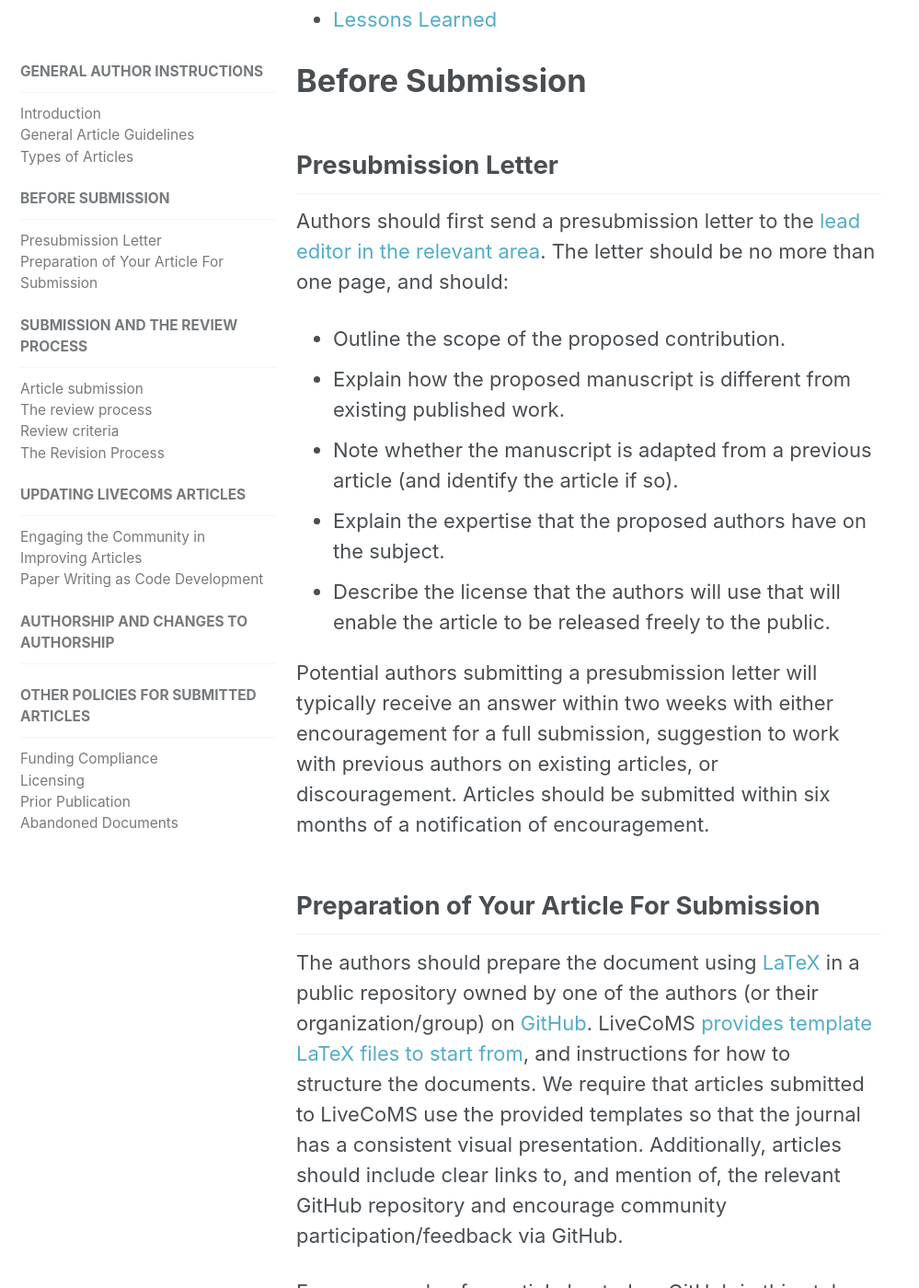
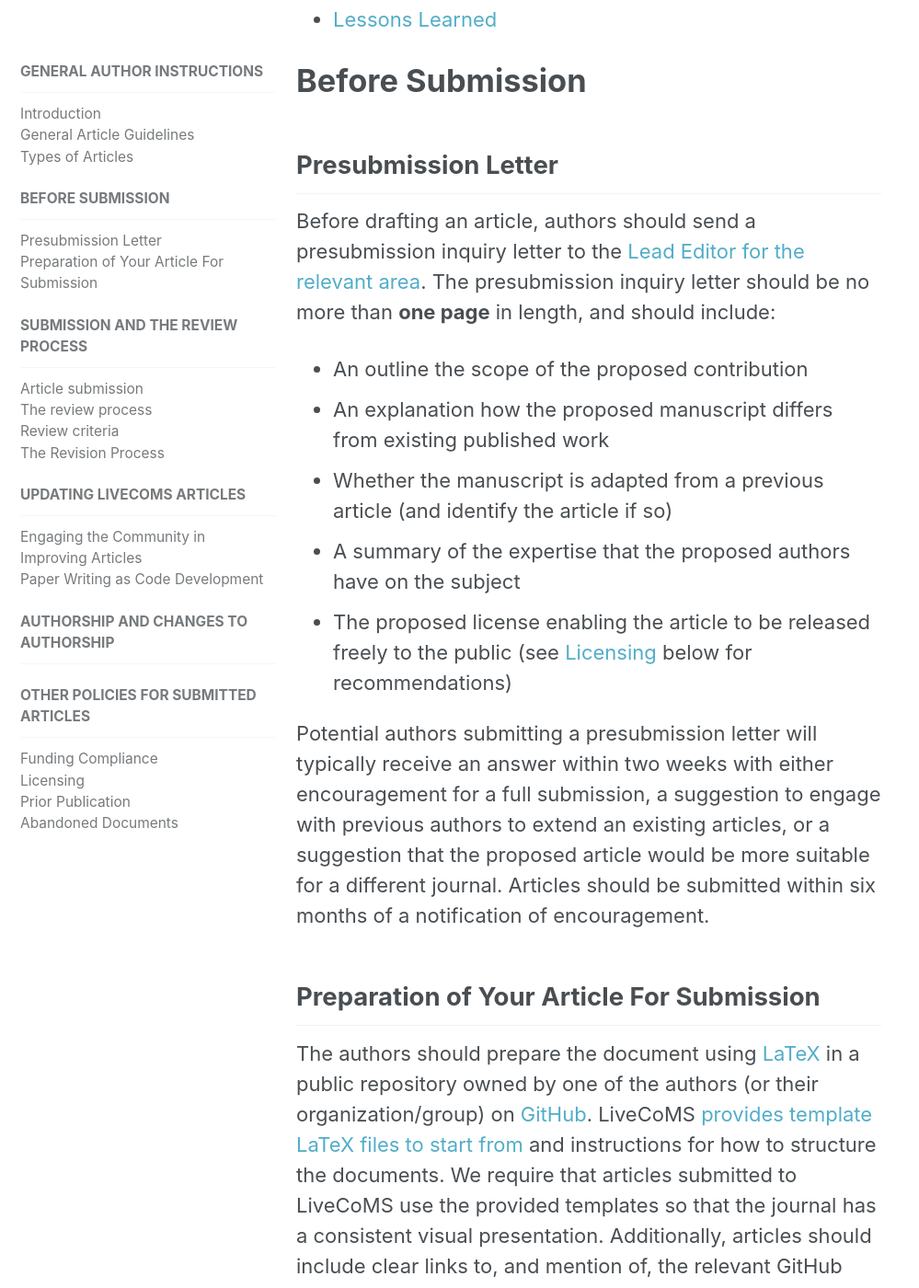
Before and after one commit to livecomsjournal/livecomsjournal.github.io, a Jekyll site: the page built from _author_instructions/01_policies.md, in a window 1280 px wide and 1400 px high, scrolled down 1277 px. Shown: the whole window at 92% size, without its empty margins (0-999 px from the left). Built offline with Jekyll 4.4.1, drawn with Linux system fonts in a browser that asks for light colours; some of the changed text lies outside the part shown.

Commit message:
Copy editing to Author Instructions - Author Policies

```diff
--- a/_author_instructions/01_policies.md
+++ b/_author_instructions/01_policies.md
@@ -38,15 +38,15 @@
 
 ## Presubmission Letter
 
-Authors should first send a presubmission letter to the [lead editor in the relevant area](http://www.livecomsjournal.org/editorial-board).
-The letter should be no more than one page, and should:
-* Outline the scope of the proposed contribution.
-* Explain how the proposed manuscript is different from existing published work.
-* Note whether the manuscript is adapted from a previous article (and identify the article if so).
-* Explain the expertise that the proposed authors have on the subject.
-* Describe the license that the authors will use that will enable the article to be released freely to the public.
+Before drafting an article, authors should send a presubmission inquiry letter to the [Lead Editor for the relevant area](http://www.livecomsjournal.org/editorial-board).
+The presubmission inquiry letter should be no more than **one page** in length, and should include:
+* An outline the scope of the proposed contribution
+* An explanation how the proposed manuscript differs from existing published work
+* Whether the manuscript is adapted from a previous article (and identify the article if so)
+* A summary of the expertise that the proposed authors have on the subject
+* The proposed license enabling the article to be released freely to the public (see [Licensing](https://livecomsjournal.github.io/authors/policies/index.html#licensing) below for recommendations)
 
-Potential authors submitting a presubmission letter will typically receive an answer within two weeks with either encouragement for a full submission, suggestion to work with previous authors on existing articles, or discouragement.
+Potential authors submitting a presubmission letter will typically receive an answer within two weeks with either encouragement for a full submission, a suggestion to engage with previous authors to extend an existing articles, or a suggestion that the proposed article would be more suitable for a different journal.
 Articles should be submitted within six months of a notification of encouragement.
 
 ## Preparation of Your Article For Submission
@@ -54,7 +54,7 @@
 The authors should prepare the document using
 [LaTeX](https://www.latex-project.org/) in a public repository owned
 by one of the authors (or their organization/group) on [GitHub](http://wwww.github.com).
-LiveCoMS [provides template LaTeX files to start from](https://github.com/livecomsjournal/article_templates), and instructions for how to structure the documents.
+LiveCoMS [provides template LaTeX files to start from](https://github.com/livecomsjournal/article_templates) and instructions for how to structure the documents.
 We require that articles submitted to LiveCoMS use the provided templates so that the journal has a consistent visual presentation.
 Additionally, articles should include clear links to, and mention of, the relevant GitHub repository and encourage community participation/feedback via GitHub.
 
@@ -63,7 +63,7 @@
 ### Writing style and editing
 
 Articles for LiveCoMS should aim to be as clear as possible, as they are intended to aid new members of the community, not just experts in the field.
-In general we recommend authors follow the [ACS Style Guide](http://pubs.acs.org/isbn/9780841239999) and especially the sections on:
+In general we recommend authors follow the [ACS Style Guide](http://pubs.acs.org/isbn/9780841239999), especially the sections covering:
 - [Writing and word usage](http://pubs.acs.org/doi/pdf/10.1021/bk-2006-STYG.ch004), noting the advice to use direct, declarative sentences, often in active voice
 - [Editorial style](http://pubs.acs.org/doi/pdf/10.1021/bk-2006-STYG.ch010)
 - [Grammar, spelling, and punctuation](http://pubs.acs.org/doi/pdf/10.1021/bk-2006-STYG.ch009)
@@ -109,13 +109,10 @@
 
 ## Article submission
 
-When ready for submission, the author uploads the final
-article PDF (created using the [LiveCoMS
-templates](https://github.com/livecomsjournal/article_templates), discussed above) and a link to the GitHub site for the article.
+When ready for submission, the author uploads the final article PDF (created using the [LiveCoMS templates](https://github.com/livecomsjournal/article_templates), discussed above) and a link to the GitHub site for the article.
 [Full submission instructions are available through Scholastica](http://help.scholasticahq.com/customer/portal/articles/1218626), our journal management system.
 
-The authors must also submit a cover letter with suggestions for 4--5
-reviewers, and note any deviations from the presubmission letter.
+The authors must also submit a cover letter with suggestions for 4--5 reviewers and note any deviations from the presubmission letter.
 Additionally, you must upload a representative image as noted above.
 
 Article submission also involves paying a nominal charge of of $100 per submission, which covers our peer review management system as well as ongoing operation costs (web hosting, etc.).
@@ -135,8 +132,8 @@
 A key purpose of the articles is that they should be useful to a range of researchers, but especially beginning researchers.
 Thus, all submitted manuscripts will be reviewed by a member of the student review board, which consists of graduate students and postdocs invited by the editorial board.
 
-Authors are also encouraged to have other researchers review their content, with comments and responses handled via the article's GitHub issue
-tracker.  A history of revisions in response to community concerns will impact the review process favorably.
+Authors are also encouraged to have other researchers review their content, with comments and responses handled via the article's GitHub issue tracker.
+A history of revisions in response to community concerns will impact the review process favorably.
 
 Reviewers will also be asked to assess whether articles are well edited and clearly written.
 Authors whose article uses inconsistent style or poor grammar, or is poorly edited, may be asked to revise and address these issues.
@@ -179,7 +176,8 @@
 
 ## Paper Writing as Code Development
 
-This model of updatable papers, curated with community input, allows paper-writing to become much more like code development -- a process of iterative improvement. This approach can be called [paper writing as code development](https://livecomsjournal.github.io/about/paper_code), and allows authors to benefit from well-established practices and tools which help code developers.
+This model of updatable papers, curated with community input, allows paper-writing to become much more like code development -- a process of iterative improvement.
+This approach can be called [paper writing as code development](https://livecomsjournal.github.io/about/paper_code), and allows authors to benefit from well-established practices and tools which help code developers.
 
 # Authorship and Changes to Authorship
 
```
Also changed, not shown: other parts of _author_instructions/01_policies.md (+9 -7 lines).
